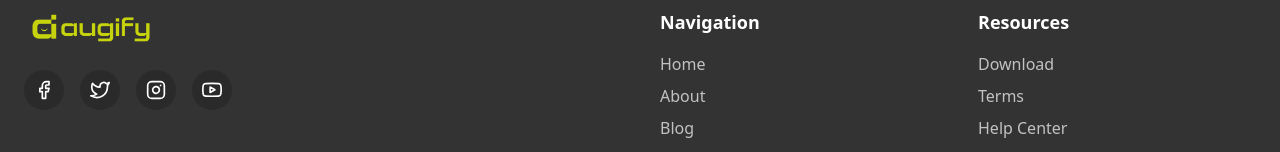
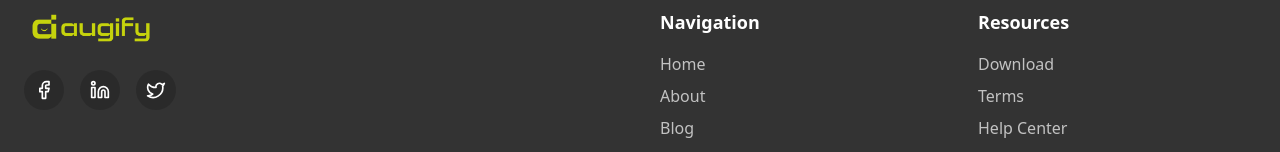
Before and after one commit to Kabakibo/ar-unleashed-reveal, a React (Vite) app: page /terms in a window 1280 px wide. Shown: the part 2360-2512 px from the top of the page. Built offline with nearby package versions, Linux system fonts and the light colour scheme.

Commit message:
Fix footer social links and menu behavior
Update social media links in the footer and address the menu display issue on the Terms page.

```diff
--- a/src/components/Footer.tsx
+++ b/src/components/Footer.tsx
@@ -1,4 +1,6 @@
+
 import { Link } from 'react-router-dom';
+import { Facebook, Linkedin, Twitter } from 'lucide-react';
 
 const Footer = () => {
   return (
@@ -14,22 +16,36 @@ const Footer = () => {
               />
             </Link>
             <div className="flex space-x-4">
-              {['facebook', 'twitter', 'instagram', 'youtube'].map((social) => (
-                <a
-                  key={social}
-                  href={`#${social}`}
-                  className="w-10 h-10 rounded-full flex items-center justify-center bg-augify-dark/50 text-white hover:bg-augify-lime hover:text-augify-dark transition-colors"
-                  aria-label={`Follow us on ${social}`}
-                >
-                  <span className="sr-only">Follow us on {social}</span>
-                  <svg xmlns="http://www.w3.org/2000/svg" viewBox="0 0 24 24" fill="none" stroke="currentColor" strokeWidth="2" strokeLinecap="round" strokeLinejoin="round" className="w-5 h-5">
-                    {social === 'facebook' && <path d="M18 2h-3a5 5 0 0 0-5 5v3H7v4h3v8h4v-8h3l1-4h-4V7a1 1 0 0 1 1-1h3z"></path>}
-                    {social === 'twitter' && <><path d="M23 3a10.9 10.9 0 0 1-3.14 1.53 4.48 4.48 0 0 0-7.86 3v1A10.66 10.66 0 0 1 3 4s-4 9 5 13a11.64 11.64 0 0 1-7 2c9 5 20 0 20-11.5a4.5 4.5 0 0 0-.08-.83A7.72 7.72 0 0 0 23 3z"></path></>}
-                    {social === 'instagram' && <><rect x="2" y="2" width="20" height="20" rx="5" ry="5"></rect><path d="M16 11.37A4 4 0 1 1 12.63 8 4 4 0 0 1 16 11.37z"></path><line x1="17.5" y1="6.5" x2="17.51" y2="6.5"></line></>}
-                    {social === 'youtube' && <><path d="M22.54 6.42a2.78 2.78 0 0 0-1.94-2C18.88 4 12 4 12 4s-6.88 0-8.6.46a2.78 2.78 0 0 0-1.94 2A29 29 0 0 0 1 11.75a29 29 0 0 0 .46 5.33A2.78 2.78 0 0 0 3.4 19c1.72.46 8.6.46 8.6.46s6.88 0 8.6-.46a2.78 2.78 0 0 0 1.94-2 29 29 0 0 0 .46-5.25 29 29 0 0 0-.46-5.33z"></path><polygon points="9.75 15.02 15.5 11.75 9.75 8.48 9.75 15.02"></polygon></>}
-                  </svg>
-                </a>
-              ))}
+              <a
+                href="https://www.facebook.com/people/Augify/100089403841519/"
+                target="_blank"
+                rel="noopener noreferrer"
+                className="w-10 h-10 rounded-full flex items-center justify-center bg-augify-dark/50 text-white hover:bg-augify-lime hover:text-augify-dark transition-colors"
+                aria-label="Follow us on Facebook"
+              >
+                <span className="sr-only">Follow us on Facebook</span>
+                <Facebook className="w-5 h-5" />
+              </a>
+              <a
+                href="https://www.linkedin.com/company/augifyapp/"
+                target="_blank"
+                rel="noopener noreferrer"
+                className="w-10 h-10 rounded-full flex items-center justify-center bg-augify-dark/50 text-white hover:bg-augify-lime hover:text-augify-dark transition-colors"
+                aria-label="Follow us on LinkedIn"
+              >
+                <span className="sr-only">Follow us on LinkedIn</span>
+                <Linkedin className="w-5 h-5" />
+              </a>
+              <a
+                href="https://x.com/augify"
+                target="_blank"
+                rel="noopener noreferrer"
+                className="w-10 h-10 rounded-full flex items-center justify-center bg-augify-dark/50 text-white hover:bg-augify-lime hover:text-augify-dark transition-colors"
+                aria-label="Follow us on X"
+              >
+                <span className="sr-only">Follow us on X</span>
+                <Twitter className="w-5 h-5" />
+              </a>
             </div>
           </div>
 
--- a/src/pages/Terms.tsx
+++ b/src/pages/Terms.tsx
@@ -1,8 +1,14 @@
 
+import { useEffect } from 'react';
 import Navbar from '@/components/Navbar';
 import Footer from '@/components/Footer';
 
 const Terms = () => {
+  // Scroll to top when component mounts to fix navigation issue
+  useEffect(() => {
+    window.scrollTo(0, 0);
+  }, []);
+
   return (
     <div className="min-h-screen bg-augify-dark text-white">
       <Navbar />
```
